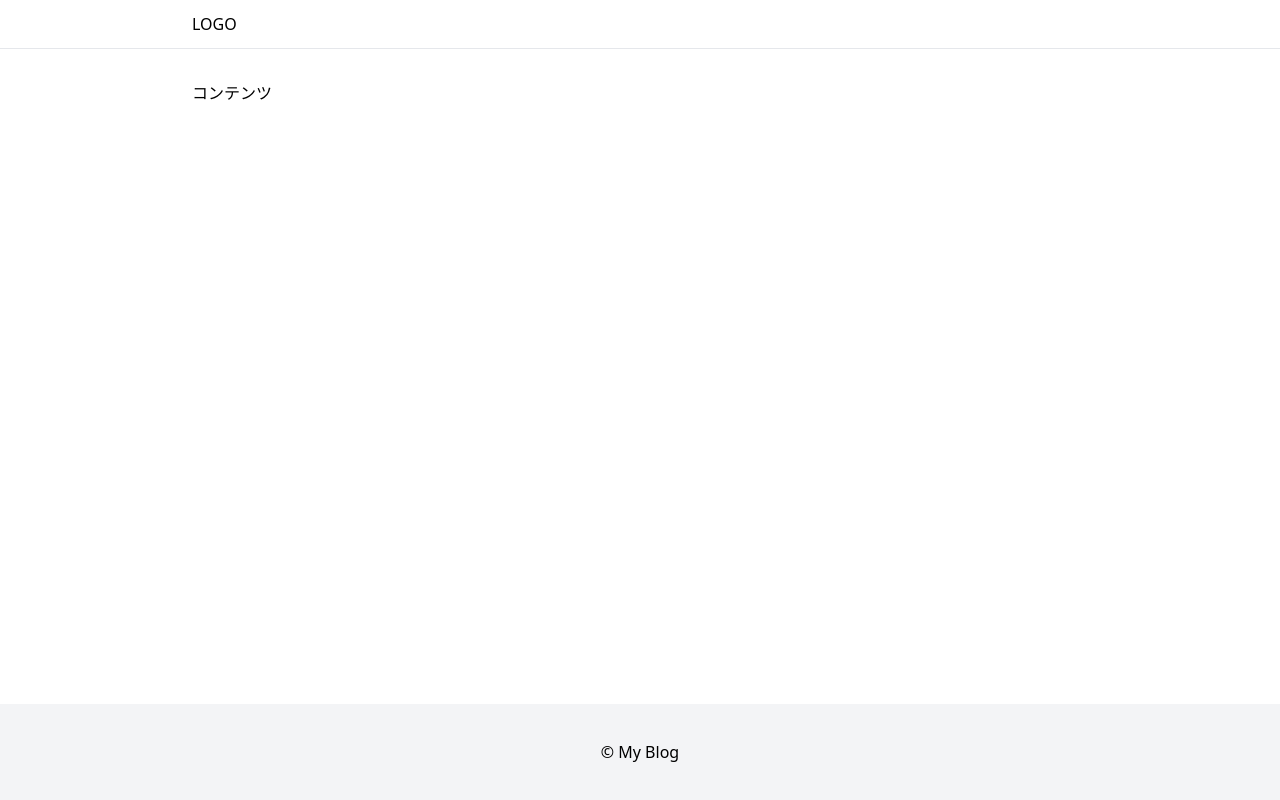
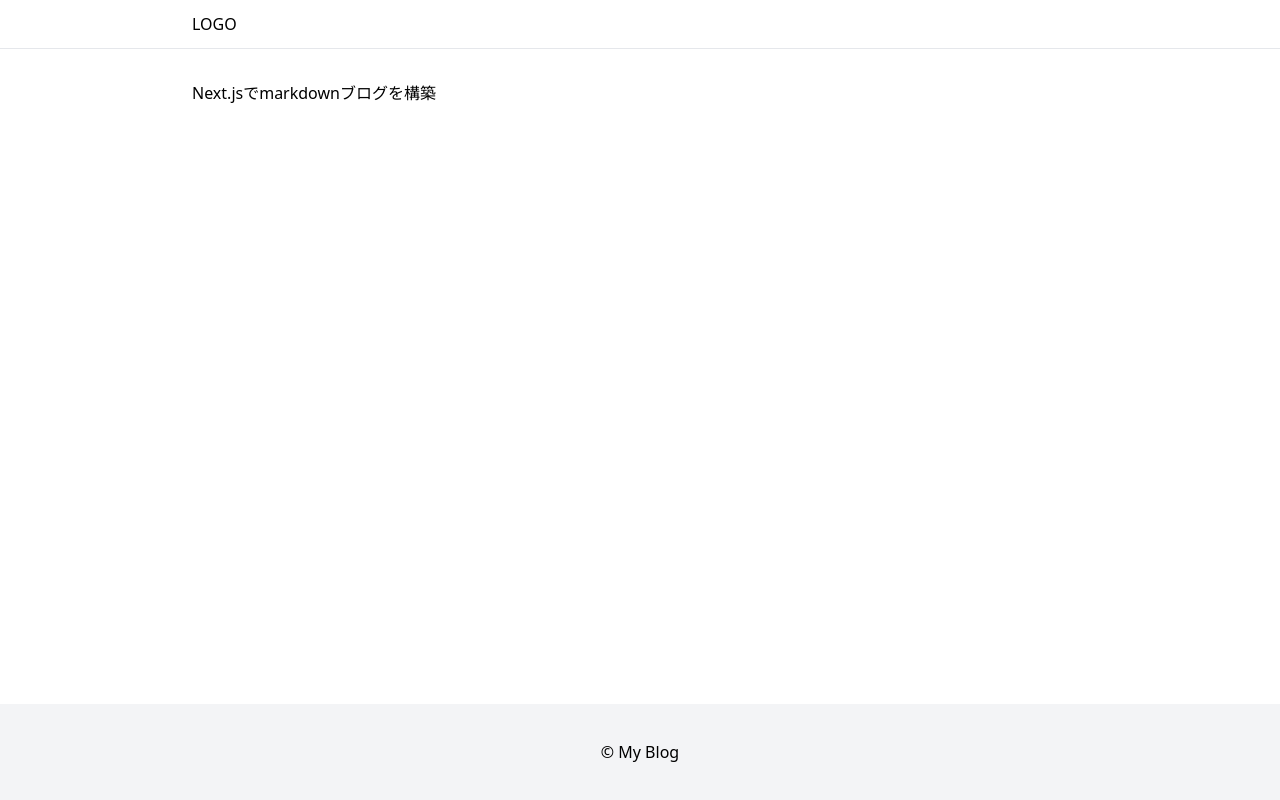
Before and after one commit to kou12345/nextjs-blog, a Next.js app: page / in a window 1280 px wide. Built offline with nearby package versions, Linux system fonts and the light colour scheme.

Commit message:
記事のタイトルを表示

```diff
--- a/src/pages/index.tsx
+++ b/src/pages/index.tsx
@@ -1,5 +1,6 @@
 import fs from "fs";
 import matter from "gray-matter";
+import Link from "next/link";
 
 // makrdownのファイル名はURLの一部として利用する
 
@@ -14,19 +15,44 @@ export const getStaticProps = () => {
     // ファイルの中身を取得
     const fileContent = fs.readFileSync(`${folderPath}/${fileName}`, "utf-8");
     // front-matterが入ったdataとfront-matter以外のcontentを取り出す
-    const { data, content } = matter(fileContent);
-    console.log("data:", data);
-    console.log("content:", content);
+    const { data } = matter(fileContent);
+    return {
+      frontMatter: data,
+      slug,
+    };
   });
+
   return {
     props: {
-      posts: [],
+      posts,
     },
   };
 };
 
-const Home: React.FC = () => {
-  return <div className="my-8">コンテンツ</div>;
+type HomeProps = {
+  // anyではなくちゃんと型書いて
+  posts: {
+    frontMatter: {
+      // front-matterのプロパティの型情報を記述
+      // 例えば、titleやdateなどのプロパティがある場合は適宜追加してください
+      title: string;
+      date: string;
+    };
+    slug: string;
+  }[];
+};
+
+const Home: React.FC<HomeProps> = ({ posts }) => {
+  console.log(posts);
+  return (
+    <div className="my-8">
+      {posts.map((post) => (
+        <div key={post.slug}>
+          <Link href={`/post/${post.slug}`}>{post.frontMatter.title}</Link>
+        </div>
+      ))}
+    </div>
+  );
 };
 
 export default Home;
```
